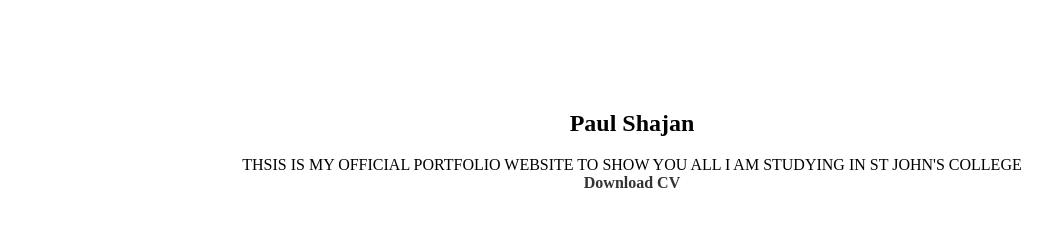
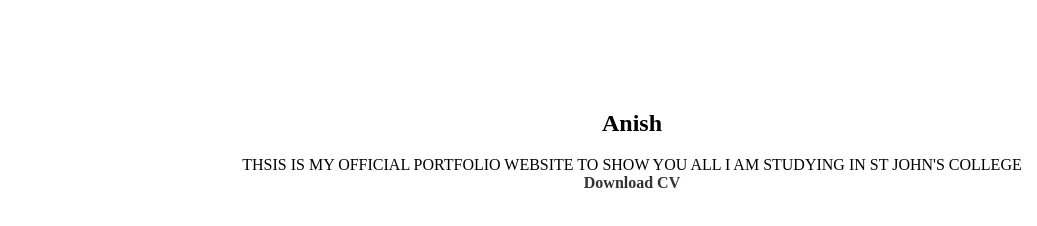
Before and after one commit to anishanish1806/digital-portfolioo, a plain HTML site: page index.html in a window 1280 px wide. Shown: the part 166-392 px from the top of the page, 0-1037 px from the left. Drawn offline with Linux system fonts and the light colour scheme.

Commit message:
Update index.html

```diff
--- a/index.html
+++ b/index.html
@@ -83,7 +83,7 @@
 
     <div class="content">
         <div class="text">
-            <h2>Paul Shajan</h2>
+            <h2>Anish</h2>
             <p>THSIS IS MY OFFICIAL PORTFOLIO WEBSITE
                      TO SHOW YOU ALL
                I AM STUDYING IN ST JOHN'S COLLEGE</p>
```
